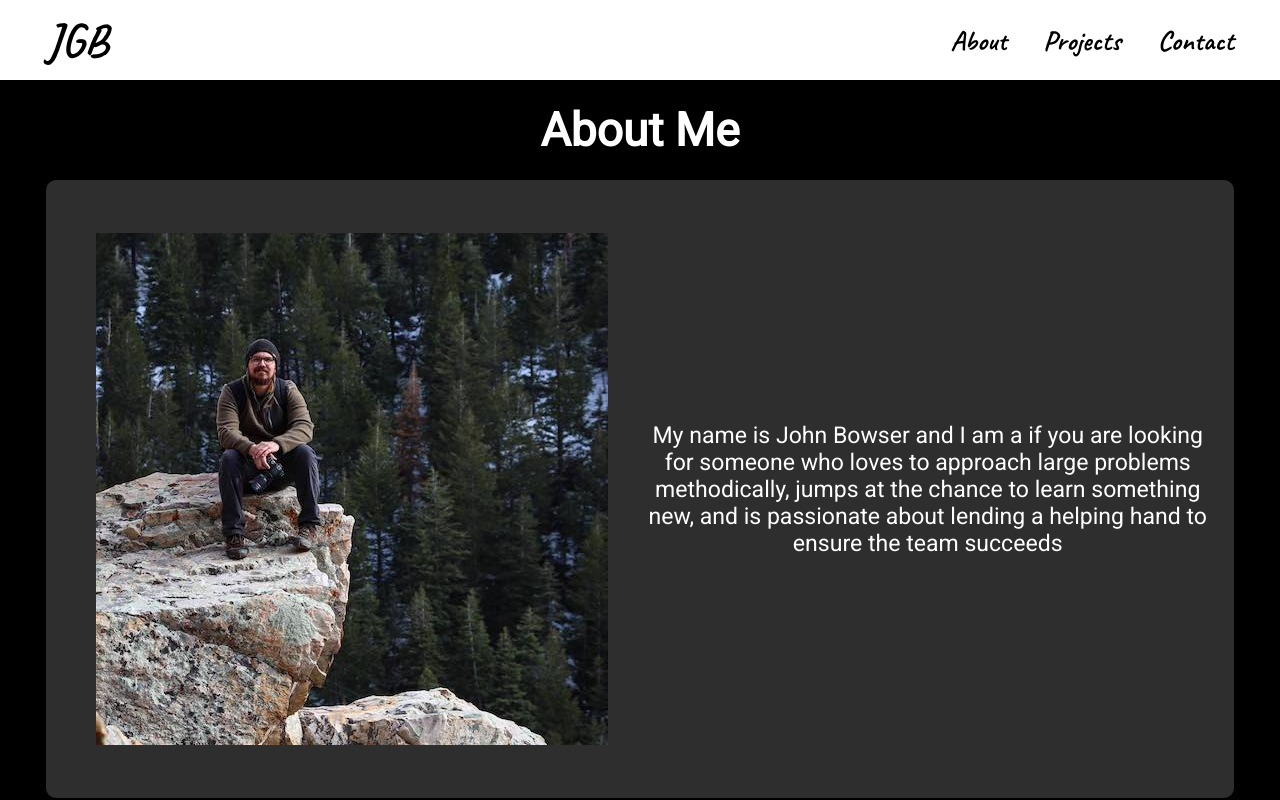
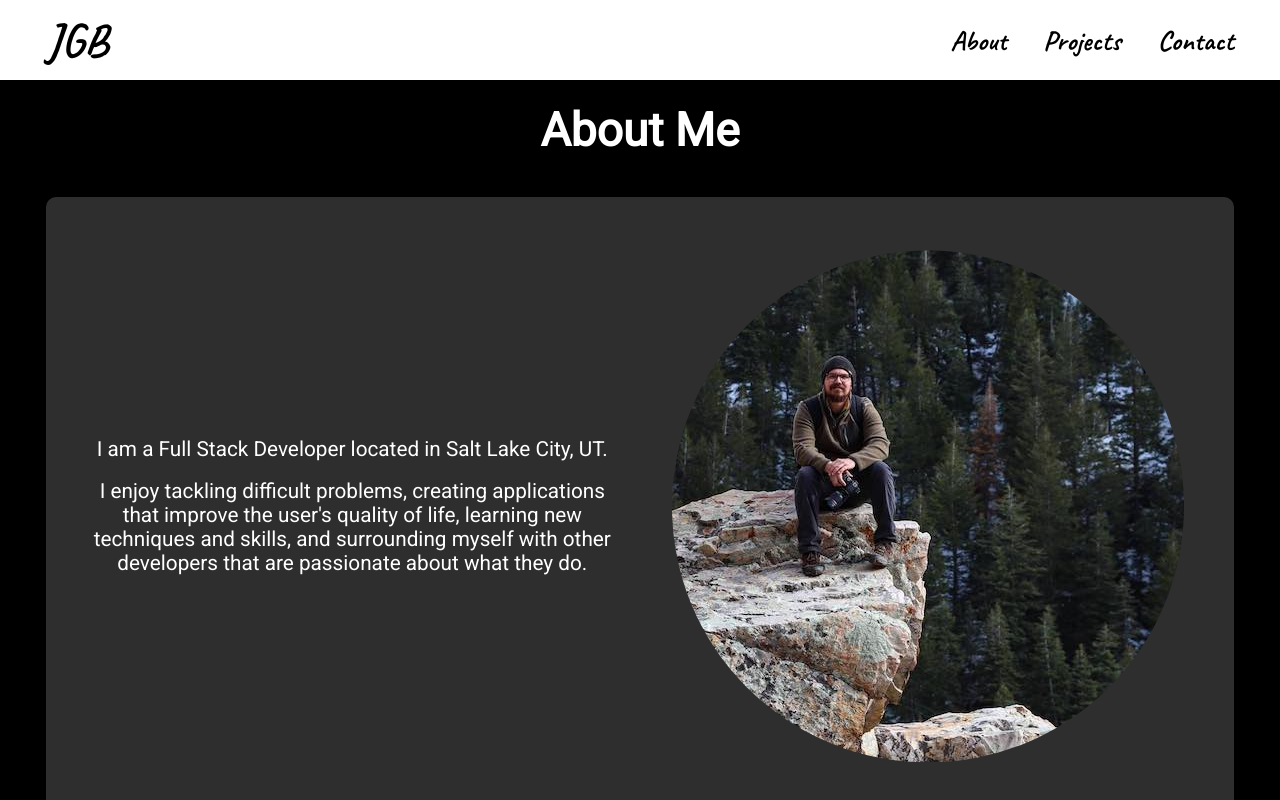
Before and after one commit to jgbowser/John_Bowser-Full_Stack_Developer, a React (Create React App) app: page / in a window 1280 px wide. Both pictures are taken after a click on the link "About". Shown: the part 800-1600 px from the top of the page. Built offline with nearby package versions, Linux system fonts and the light colour scheme.

Commit message:
completed about section

```diff
--- a/src/Components/About/About.css
+++ b/src/Components/About/About.css
@@ -8,5 +8,5 @@
   color: white;
   text-align: center;
   font-size: 2rem;
-  margin: 1rem;
+  margin: 1rem 1rem 5vh 1rem;
 }
--- a/src/Components/About/About.js
+++ b/src/Components/About/About.js
@@ -1,20 +1,18 @@
 import AboutContentRow from '../AboutContentRow/AboutContentRow'
-import profileImg from '../../images/profile_512.jpg'
+import { aboutData } from '../../data/profileData'
 import './About.css'
 
 const About = () => {
-  const aboutData = [
-    {
-      img: profileImg,
-      imgAltText: 'John Bowser Sitting on a large boulder',
-      content: `My name is John Bowser and I am a if you are looking for someone who loves to approach large problems methodically, jumps at the chance to learn something new, and is passionate about lending a helping hand to ensure the team succeeds`,
-      animatedDirection: 'right'
-    },
-  ]
+
   return (
     <section id='about' className='About'>
       <h3 className='About__header'>About Me</h3>
-      {aboutData.map(( data, i ) => <AboutContentRow key={i} {...data} />)}
+      {aboutData.map(( data, i ) =>
+        <AboutContentRow
+          key={i}
+          flexDirection={i % 2 !== 0 ? '' : 'reverse'}
+          {...data}
+        />)}
     </section>
   )
 }
--- a/src/Components/AboutContentRow/AboutContentRow.css
+++ b/src/Components/AboutContentRow/AboutContentRow.css
@@ -6,6 +6,7 @@
   color: white;
   text-align: center;
   padding: 0.8rem;
+  margin: 1rem auto;
 }
 
 .row_image_container {
@@ -18,6 +19,11 @@
   max-width: 512px;
   margin: 0 auto;
   padding: 1.5rem 0;
+  border-radius: 50%;
+}
+
+.row_text {
+  margin: 0.8rem;
 }
 
 @media all and (min-width: 1000px) {
@@ -26,11 +32,16 @@
     align-items: center;
   }
 
+  .reverse {
+    flex-direction: row-reverse;
+  }
+
   .row_image_container {
     width: 50%;
   }
 
   .row_content {
     width: 50%;
+    font-size: 0.9rem;
   }
 }
--- a/src/Components/AboutContentRow/AboutContentRow.js
+++ b/src/Components/AboutContentRow/AboutContentRow.js
@@ -2,7 +2,7 @@ import { Spring } from 'react-spring/renderprops'
 import VisibilitySensor from 'react-visibility-sensor'
 import './AboutContentRow.css'
 
-const AboutContentRow = ({ content, img, imgAltText, animatedDirection }) => {
+const AboutContentRow = ({ content, img, imgAltText, animatedDirection, flexDirection }) => {
 
   return (
     <VisibilitySensor partialVisibility offset={{bottom: 200}}>
@@ -16,12 +16,12 @@ const AboutContentRow = ({ content, img, imgAltText, animatedDirection }) => {
           }}
         >
           {(props) => (
-          <div className='AboutContentRow' style={{...props}}>
+          <div className={`AboutContentRow ${flexDirection}`} style={{...props}}>
           {img && <div className='row_image_container'>
               <img className='row_image' src={img} alt={imgAltText} />
             </div>}
           <div className='row_content'>
-            <p>{content}</p>
+            {content.map((line, i) => <p key={i} className='row_text'>{line}</p>)}
           </div>
         </div>
           )}
--- /dev/null
+++ b/src/data/profileData.js
@@ -0,0 +1,37 @@
+import profileImg from '../images/profile_512.jpg'
+import topShot from '../images/topshot_512.jpg'
+import marathon from '../images/marathon_512.jpg'
+
+
+export const aboutData = [
+    {
+      img: profileImg,
+      imgAltText: 'John Bowser Sitting on a large boulder',
+      content: [
+        `I am a Full Stack Developer located in Salt Lake City, UT.`,
+        'I enjoy tackling difficult problems, creating applications that improve the user\'s quality of life, learning new techniques and skills, and surrounding myself with other developers that are passionate about what they do.'
+      ],
+      animatedDirection: 'right',
+    },
+    {
+      img: topShot,
+      imgAltText: 'top shot of macbook with code, headphones, and a notebox with wireframe sketches',
+      content: [
+        'I love working with JavaScript, React, Node.js, Express, and PostgreSQL.',
+        'I jump at the opportunity to learn new things and improve my skills.',
+        'I think the programming community\'s willingness to share knowledge is invaluable and I strive to exemplify that mindset by sharing my knowledge with others, and learning from others any chance that I get.'
+      ],
+      animatedDirection: 'left',
+    },
+    {
+      img: marathon,
+      imgAltText: 'John and his girlfriend Kasie at the Indianapolis Marathon',
+      content: [
+        'Outside of programming I have many interests.',
+        'I love spending time with my girlfriend hiking and practicing landscape photography.',
+        'I love traveling and seeing new places.',
+        'I am an avid reader who never seems to have enough space on my bookshelf for new books.'
+      ],
+      animatedDirection: 'right',
+    },
+  ]
```
Also changed, not shown: src/images/marathon_512.jpg (added), src/images/topshot_512.jpg (added).
